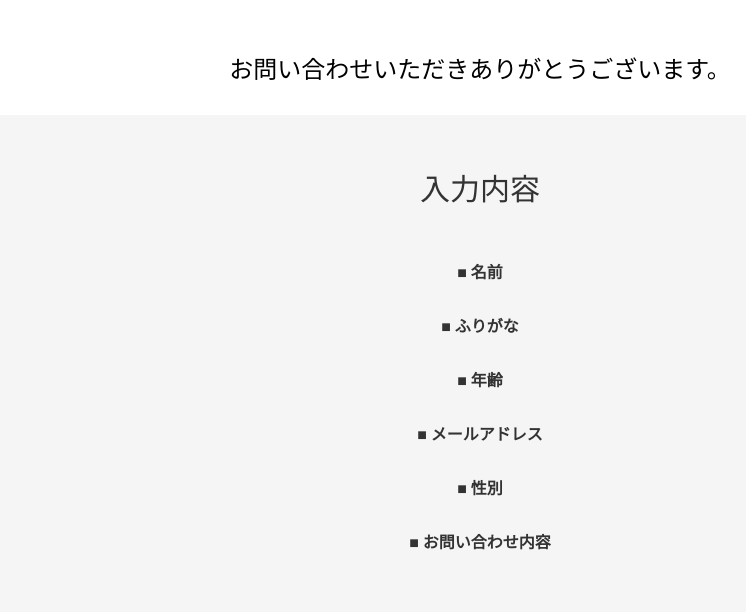
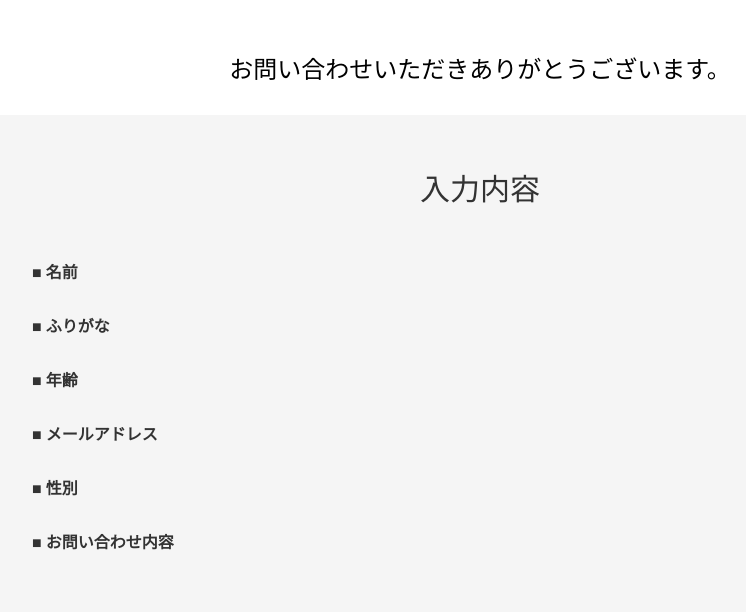
Before and after one commit to k-hayashi-miraidenshi/k-hayashi-miraidenshi.github.io, a PHP site: page /sent.php in a window 1280 px wide. Shown: the top 612 px of the page, without its empty margins (160-906 px from the left). Run offline with PHP 8.4, Linux system fonts and the light colour scheme; data that the repository does not hold is empty.

Commit message:
Update stylesheet.css

```diff
--- a/stylesheet.css
+++ b/stylesheet.css
@@ -204,10 +204,8 @@ body {
     padding: 20px;
   }
 
-
 .main {
-    height: 65px;
-    width: 100%;;
+  min-width: 800px;
 }
 
 .contact-form {
@@ -225,7 +223,6 @@ body {
 }
 
 .form-item {
-  text-align: center;
   padding: 20px 0 10px 0;
   font-weight: bold;
 }
```
